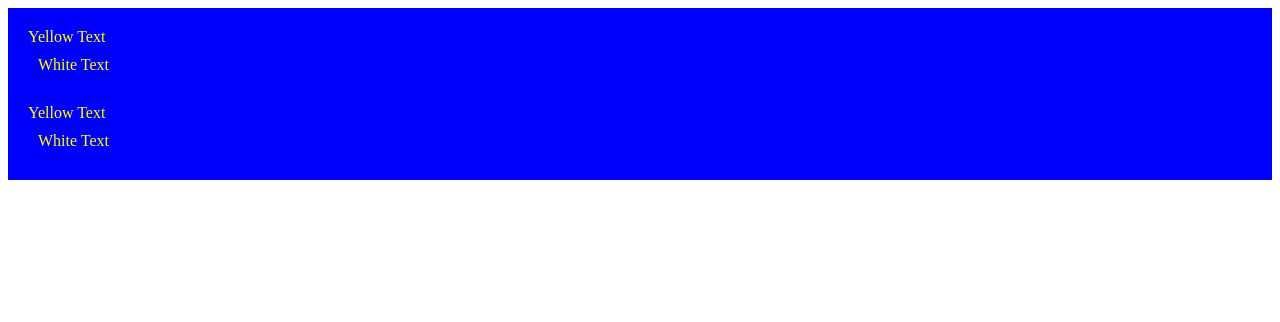
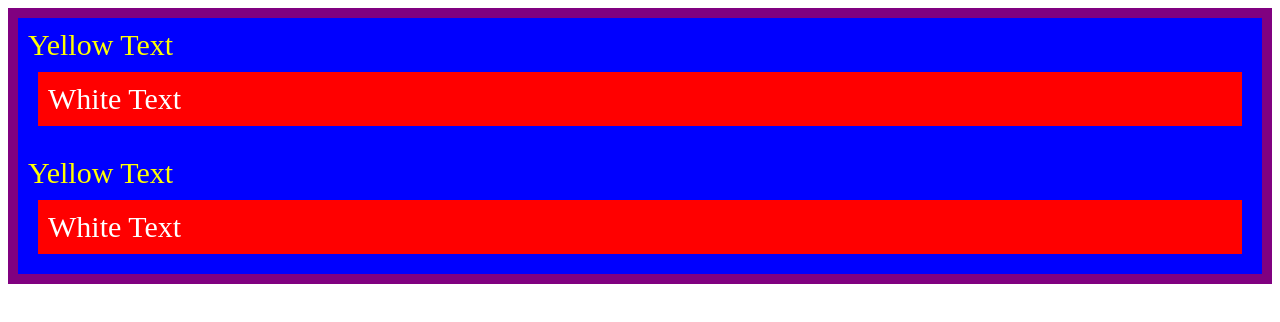
Before and after one commit to ibra-san/Angela---Udemy, a plain HTML site: page section 7 - The cascade/7.0 CSS Cascade/index.html in a window 1280 px wide. Drawn offline with Linux system fonts and the light colour scheme.

Commit message:
css cascade practice

```diff
--- a/section 7 - The cascade/7.0 CSS Cascade/style.css
+++ b/section 7 - The cascade/7.0 CSS Cascade/style.css
@@ -10,3 +10,16 @@ p {
   margin: 0;
   padding: 0;
 }
+
+#outer-box {
+  background-color: purple;
+}
+
+.white-text {
+  color: white;
+  background-color: red;
+  padding: 10px;
+}
+* {
+  font-size: 30px;
+}
```
